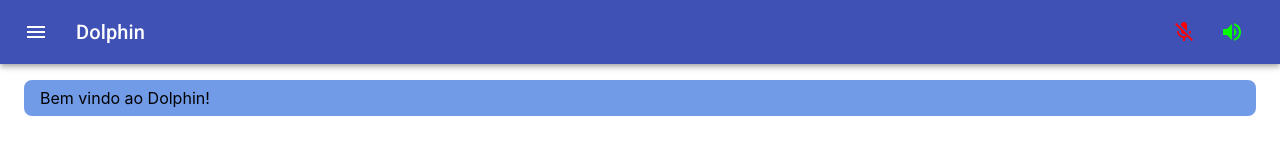
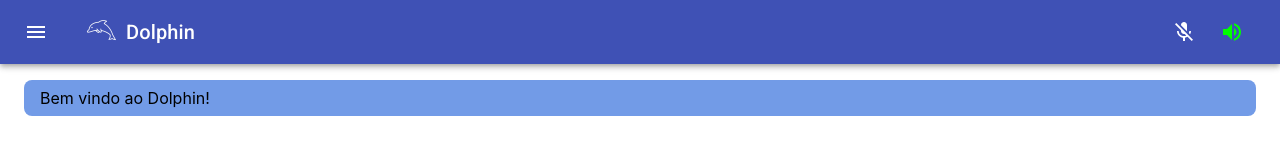
Before and after one commit to CTA-IFRS/dolphin, a React (Create React App) app: page / in a window 1280 px wide. Shown: the top 160 px of the page. Built offline with nearby package versions, Linux system fonts and the light colour scheme.

Commit message:
Atualiza interface

```diff
--- a/src/App.css
+++ b/src/App.css
@@ -38,7 +38,6 @@
 }
 
 
-
 .My-Button {
   background-color: green !important;
 }
--- a/src/App.js
+++ b/src/App.js
@@ -8,6 +8,7 @@
 import DolphinContent from "./components/DolphinContent";
 import { useTalkerMonitor } from "./components/hooks/Hooks";
 import { getTheme } from "./themes/Themes";
+
 
 function App() {
     const talkerMonitor = useTalkerMonitor(false, true);
--- a/src/components/DolphinAppBar.js
+++ b/src/components/DolphinAppBar.js
@@ -28,6 +28,11 @@
 
     titleBar: {
         flexGrow: 1
+    },
+
+    dolphinLogoName: {
+        textDecoration: 'none',
+        color: theme.palette.dolphinLogoColor.color
     }
 }));
 
@@ -71,8 +76,13 @@
                             aria-expanded={drawerOpen}>
                 <MenuIcon />
                 </IconButton>
+
+                <a href="/" className={classes.dolphinLogoName}>
+                <img src={props.themeUpdater.themeName == "sepia" ? "logo-dolphin.png" : "logo-dolphin-white.png"} width={50} alt="Logo do Dolphin"/>
+                    {/* <img src="logo-dolphin.png" width={50} alt="Logo do Dolphin"/> */}
+                </a>
                 <Typography variant="h6" component="h1" className={classes.titleBar}>
-                    Dolphin
+                    <a href="/" className={classes.dolphinLogoName}>Dolphin</a>
                 </Typography>
 
                 {
--- a/src/components/DolphinContent.js
+++ b/src/components/DolphinContent.js
@@ -50,7 +50,7 @@
     listen: {
         borderRadius: 8,
         backgroundColor: theme.palette.listenMessages.main,
-        margin: "1em 0em"
+        margin: "1em 0em",
     }
 }));
 
--- a/src/themes/Themes.js
+++ b/src/themes/Themes.js
@@ -27,7 +27,11 @@
                 },
 
                 talkerNotActive: {
-                    main: "#FF0000"
+                    main: "#FFFFFF"
+                },
+
+                dolphinLogoColor: {
+                    color: 'white'
                 }
             }
         });
@@ -71,8 +75,13 @@
                 },
 
                 talkerNotActive: {
-                    main: "#FF0000"
+                    main: "#FFFFFF"
                 },
+
+                dolphinLogoColor: {
+                    color: 'white'
+                },
+
 
                 contrastThreshold: 7,
                 tonalOffset: 0
@@ -126,7 +135,11 @@
                 },
 
                 talkerNotActive: {
-                    main: "#AA0000"
+                    main: "#000000"
+                },
+
+                dolphinLogoColor: {
+                    color: 'black'
                 },
 
                 contrastThreshold: 7,
```
Also changed, not shown: public/logo-dolphin-white.png (added), public/logo-dolphin.png (added).
